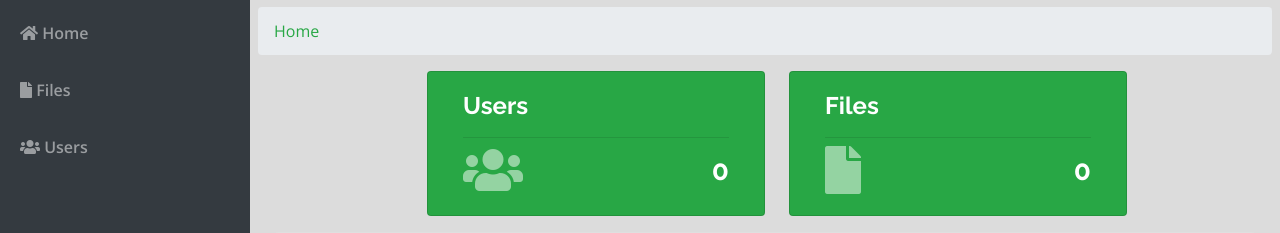
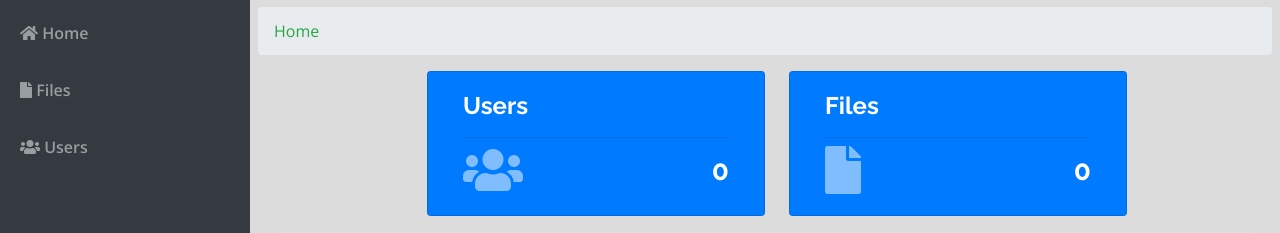
Before and after one commit to rabucejojr/filesystem, a PHP site: page / in a window 1280 px wide. Shown: the part 57-290 px from the top of the page. Run offline with PHP 8.4, Linux system fonts and the light colour scheme; the visitor is signed in with stand-in values (Sample User, id 1); data that the repository does not hold is empty; some libraries are stand-ins or nearby versions.

Commit message:
EDIT COLOR

```diff
--- a/home.php
+++ b/home.php
@@ -46,7 +46,7 @@ a.custom-menu-list span.icon{
 	?>
 	<div class="row">
 		<div class="col-lg-12">
-			<div class="card col-md-4 offset-2 bg-success float-left">
+			<div class="card col-md-4 offset-2 bg-primary float-left">
 				<div class="card-body text-white">
 					<h4><b>Users</b></h4>
 					<hr>
@@ -54,7 +54,7 @@ a.custom-menu-list span.icon{
 					<h3 class="text-right"><b><?php echo $conn->query('SELECT * FROM users')->num_rows ?></b></h3>
 				</div>
 			</div>
-			<div class="card col-md-4 offset-2 bg-success ml-4 float-left">
+			<div class="card col-md-4 offset-2 bg-primary ml-4 float-left">
 				<div class="card-body text-white">
 					<h4><b>Files</b></h4>
 					<hr>
```
